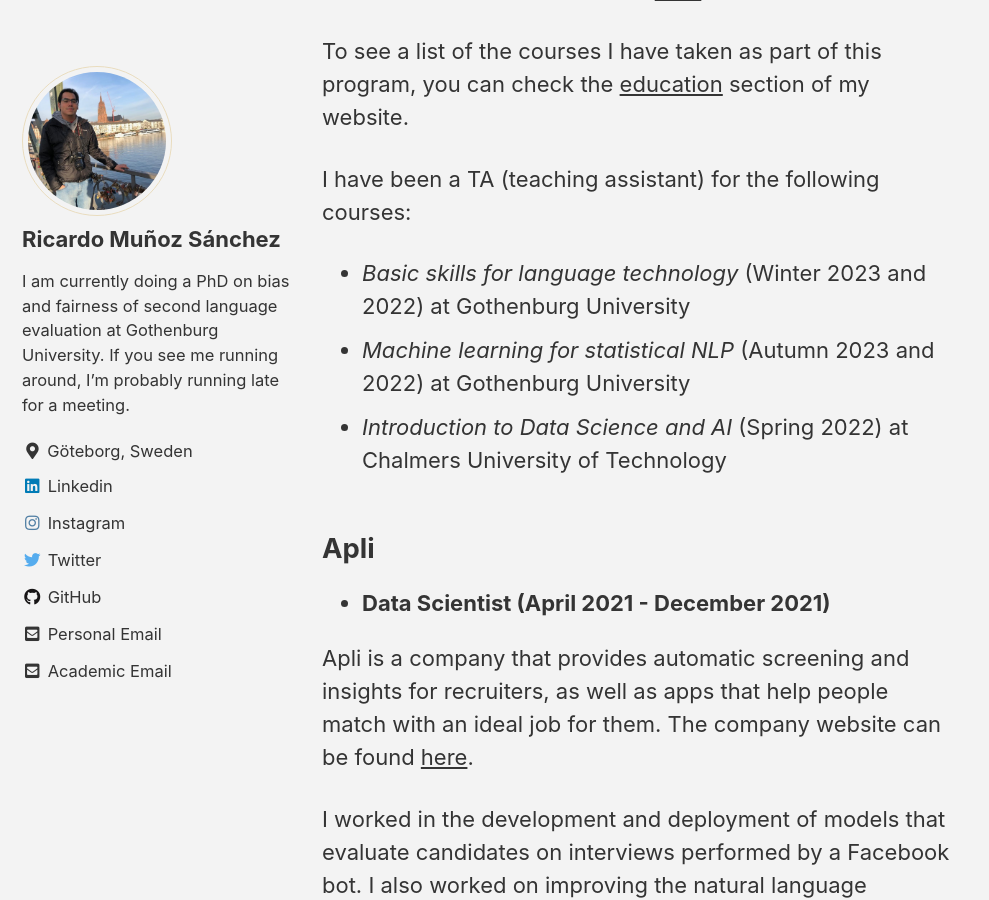
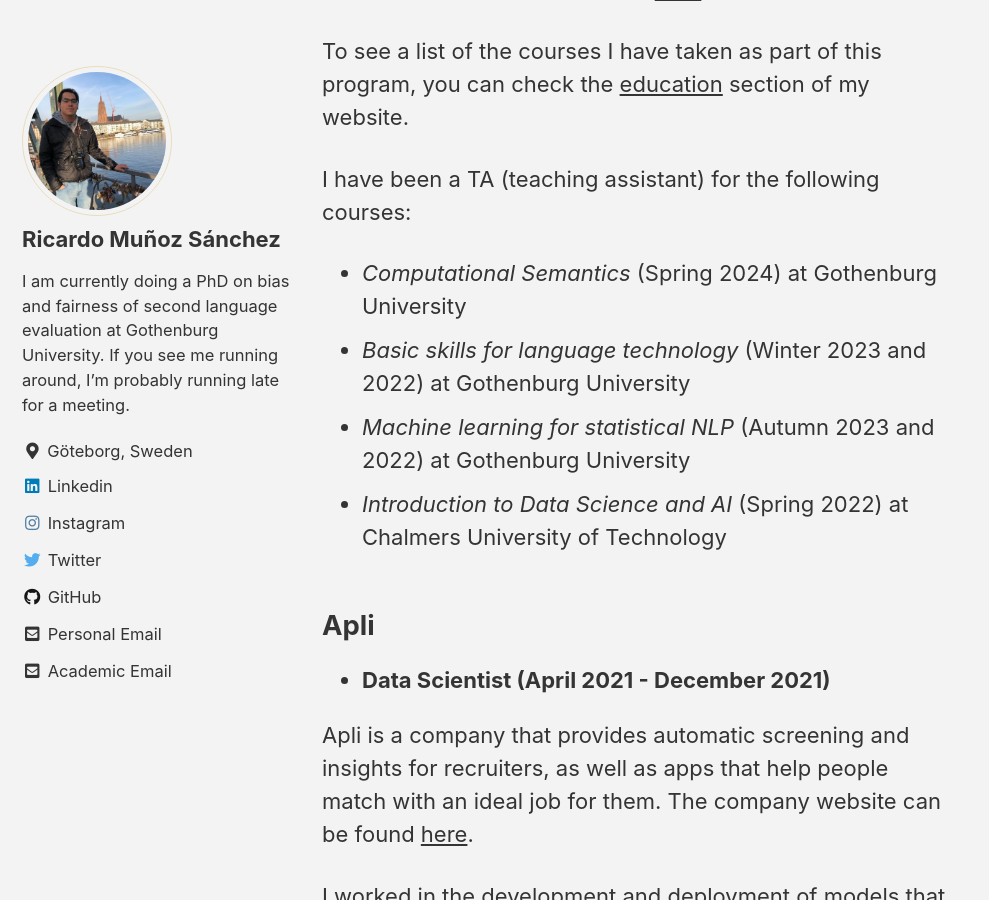
Before and after one commit to rimusa/rimusa.github.io, a Jekyll site: the page built from docs/_pages/work.md, in a window 1280 px wide and 900 px high, scrolled down 403 px. Shown: the whole window, without its empty margins (0-989 px from the left). Built offline with Jekyll 4.4.1, drawn with Linux system fonts in a browser that asks for light colours; cached includes are drawn as plain includes.

Commit message:
Added Simon's course

```diff
--- a/docs/_pages/work.md
+++ b/docs/_pages/work.md
@@ -13,6 +13,7 @@ I am currently doing a PhD in Natural Language Processing at Gothenburg Universi
 To see a list of the courses I have taken as part of this program, you can check the [education](../education) section of my website.
 
 I have been a TA (teaching assistant) for the following courses:
+*  *Computational Semantics* (Spring 2024) at Gothenburg University
 *  *Basic skills for language technology* (Winter 2023 and 2022) at Gothenburg University
 *  *Machine learning for statistical NLP* (Autumn 2023 and 2022) at Gothenburg University
 *  *Introduction to Data Science and AI* (Spring 2022) at Chalmers University of Technology
```
